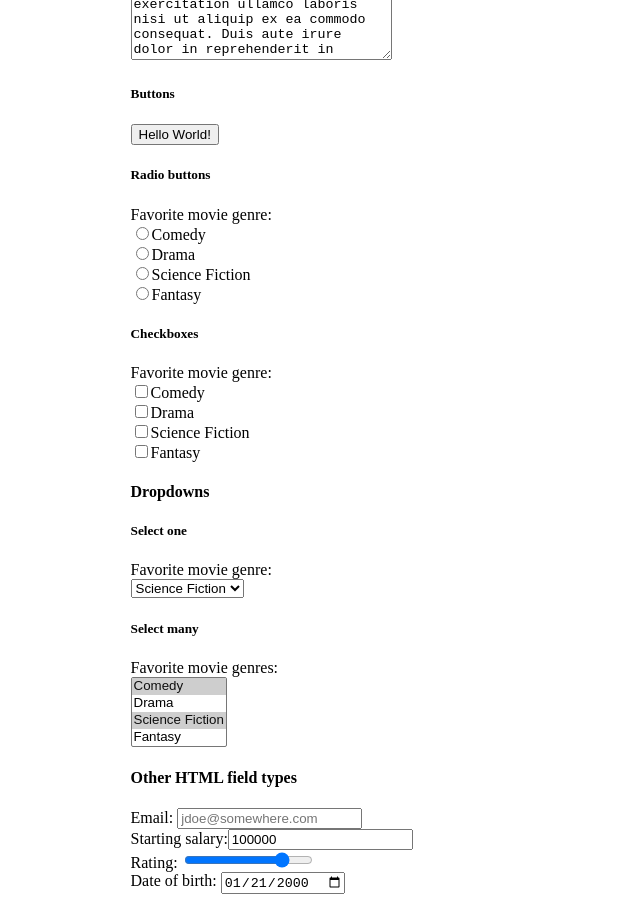
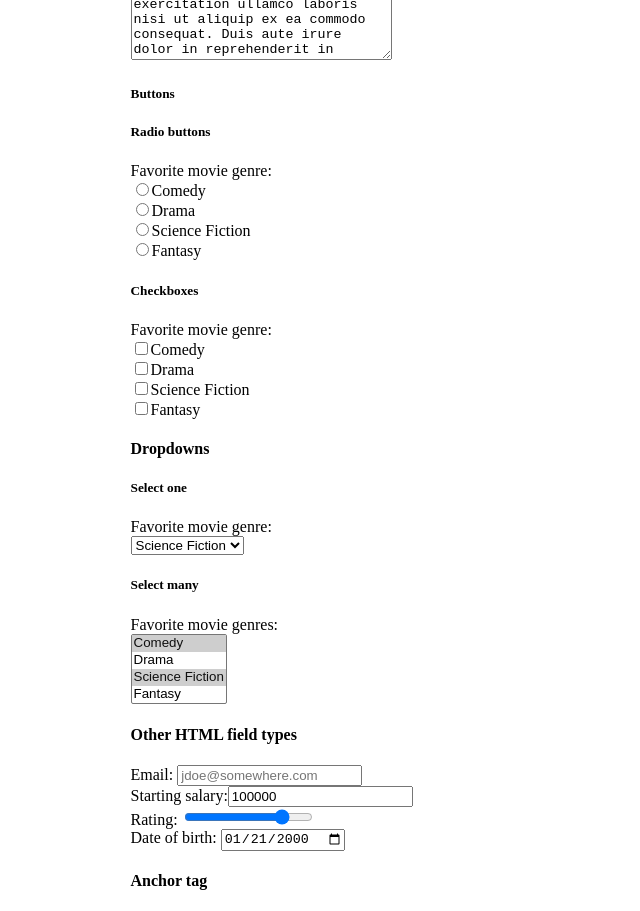
Before and after one commit to theinhumaneme/cs5610-kambaz-fa-25-kalyan-mudumby, a Next.js app: page /Labs/Lab1 in a window 1280 px wide. Shown: the part 2260-3171 px from the top of the page, without its empty margins (0-640 px from the left). Built offline with nearby package versions, Linux system fonts and the light colour scheme.

Commit message:
remove alert button as it causes complilation issues

```diff
--- a/app/Labs/Lab1/page.tsx
+++ b/app/Labs/Lab1/page.tsx
@@ -167,9 +167,6 @@ export default function Lab1() {
         mollit anim id est laborum.
       </textarea>
       <h5 id="wd-buttons">Buttons</h5>
-      <button type="button" onClick="alert('Life is Good!')" id="wd-all-good">
-        Hello World!
-      </button>
       <h5 id="wd-radio-buttons">Radio buttons</h5>
       <label>Favorite movie genre:</label>
       <br />
```
